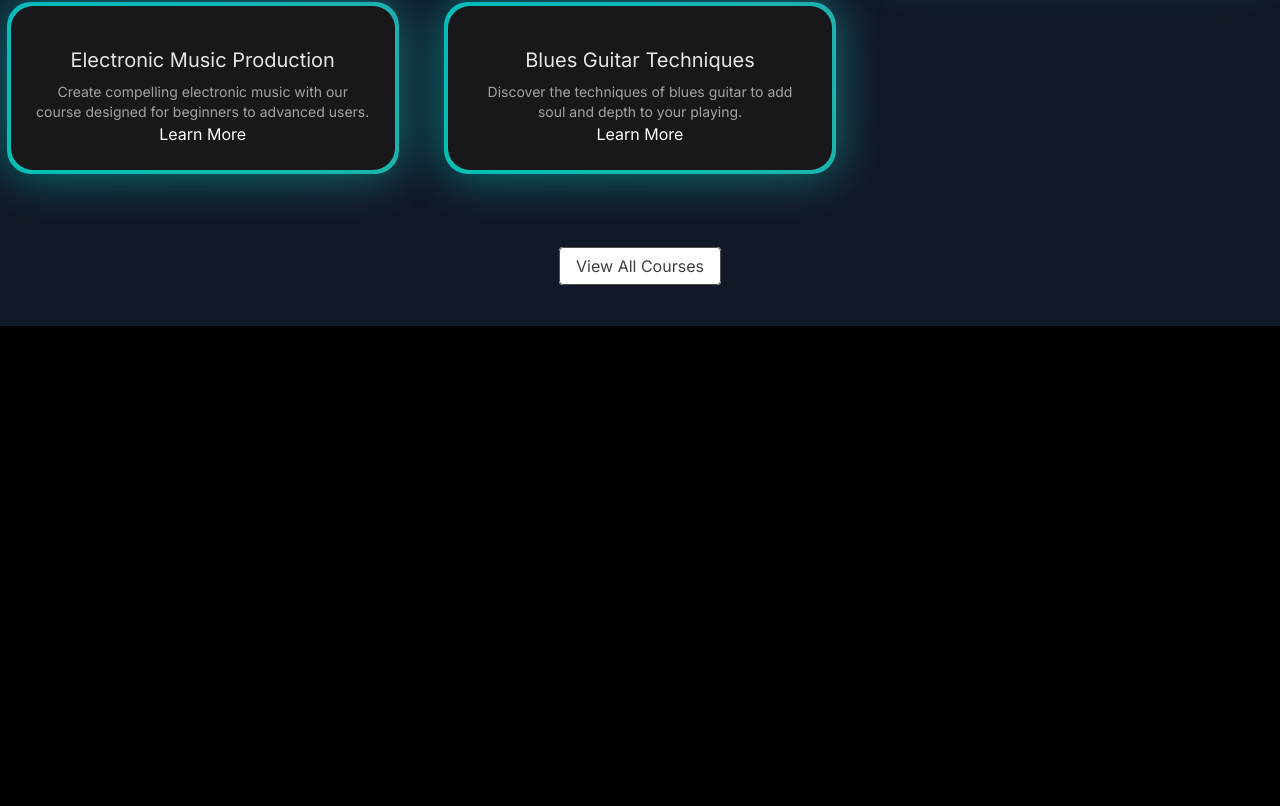
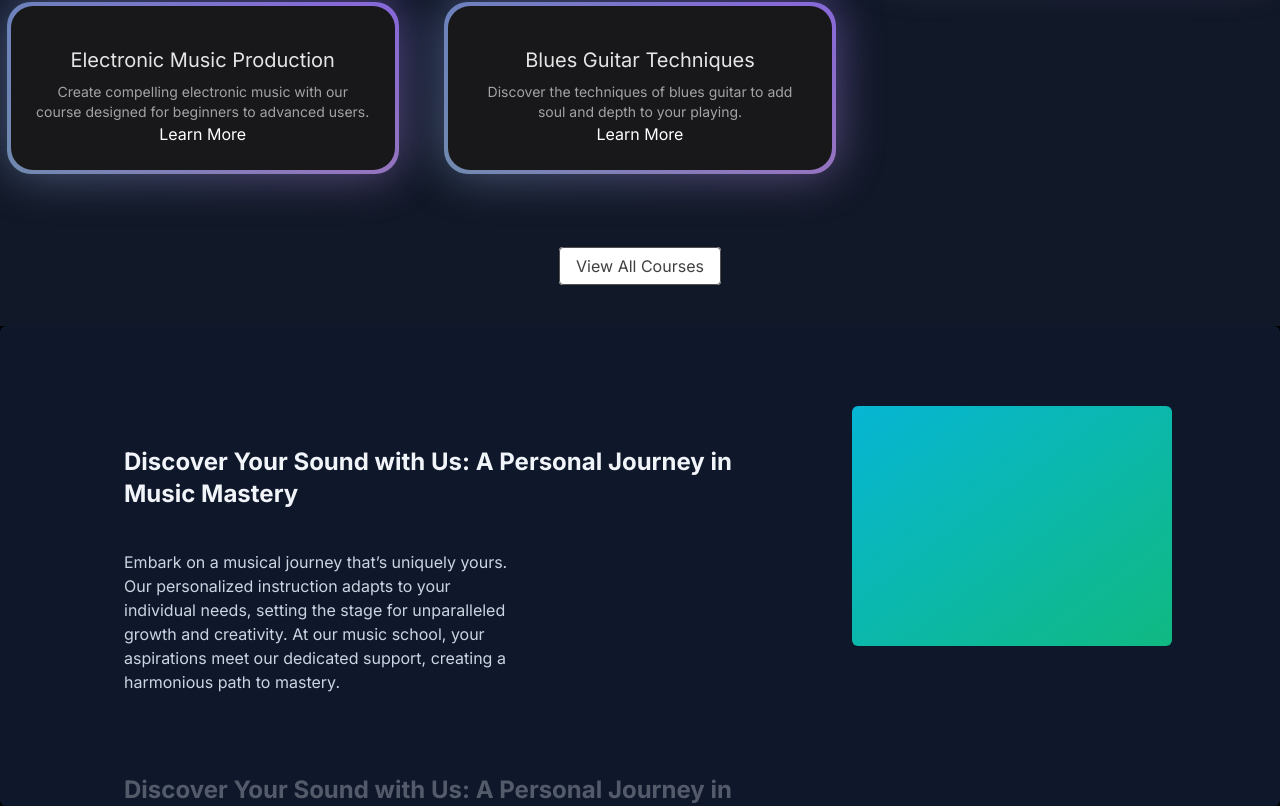
Before and after one commit to Shaaz383/my-music-website, a Next.js app: page / in a window 1280 px wide. Shown: the part 1022-1828 px from the top of the page. Before the commit the page ends 1348 px from the top, so only its background shows below. Built offline with nearby package versions, Linux system fonts and the light colour scheme.

Commit message:
Add why choose us section

```diff
--- a/src/app/page.tsx
+++ b/src/app/page.tsx
@@ -1,5 +1,6 @@
 import FeaturedCourses from "@/components/FeaturedCourses";
 import HeroSection from "@/components/HeroSection";
+import WhyChooseUs from "@/components/WhyChooseUs";
 
 
 export default function Home() {
@@ -9,6 +10,7 @@
 
     <HeroSection/>
     <FeaturedCourses/>
+    <WhyChooseUs/>
    </main>
   );
 }
--- /dev/null
+++ b/src/components/WhyChooseUs.tsx
@@ -0,0 +1,47 @@
+
+"use client";
+import React from "react";
+import { StickyScroll } from "./ui/sticky-scroll-reveal";
+
+const musicSchoolContent = [
+    {
+      title: 'Discover Your Sound with Us: A Personal Journey in Music Mastery',
+      description:
+        'Embark on a musical journey that’s uniquely yours. Our personalized instruction adapts to your individual needs, setting the stage for unparalleled growth and creativity. At our music school, your aspirations meet our dedicated support, creating a harmonious path to mastery.',
+    },
+    {
+      title: 'Discover Your Sound with Us: A Personal Journey in Music Mastery',
+      description:
+        'Embark on a musical journey that’s uniquely yours. Our personalized instruction adapts to your individual needs, setting the stage for unparalleled growth and creativity. At our music school, your aspirations meet our dedicated support, creating a harmonious path to mastery.',
+    },
+    {
+      title: 'Discover Your Sound with Us: A Personal Journey in Music Mastery',
+      description:
+        'Embark on a musical journey that’s uniquely yours. Our personalized instruction adapts to your individual needs, setting the stage for unparalleled growth and creativity. At our music school, your aspirations meet our dedicated support, creating a harmonious path to mastery.',
+    },
+    {
+      title: 'Live Feedback & Engagement',
+      description:
+        'Immerse yourself in an interactive learning experience where feedback is immediate, just like real-time changes in a collaborative project. This approach enhances your understanding and mastery of music concepts and performance techniques.',
+    },
+    {
+      title: 'Cutting-Edge Curriculum',
+      description:
+        'Our curriculum is continuously updated to include the latest music education trends and technologies, ensuring you’re always learning with the most current and effective methods. Say goodbye to outdated materials and welcome an education that evolves with the industry.',
+    },
+    {
+      title: 'Limitless Learning Opportunities',
+      description:
+        'With our expansive resource library and dynamic course offerings, you’ll never find yourself without something new to explore. Our platform provides continuous opportunities for growth, ensuring your musical skills are always advancing.',
+    },
+  ];
+
+function WhyChooseUs() {
+  return (
+    <div>
+        <StickyScroll content={musicSchoolContent} />
+    </div>
+  )
+}
+
+export default WhyChooseUs
--- /dev/null
+++ b/src/components/ui/sticky-scroll-reveal.tsx
@@ -0,0 +1,112 @@
+"use client";
+import React, { useEffect, useRef, useState } from "react";
+import { useMotionValueEvent, useScroll } from "framer-motion";
+import { motion } from "framer-motion";
+import { cn } from "@/utils/cn";
+
+export const StickyScroll = ({
+  content,
+  contentClassName,
+}: {
+  content: {
+    title: string;
+    description: string;
+    content?: React.ReactNode | any;
+  }[];
+  contentClassName?: string;
+}) => {
+  const [activeCard, setActiveCard] = React.useState(0);
+  const ref = useRef<any>(null);
+  const { scrollYProgress } = useScroll({
+    // uncomment line 22 and comment line 23 if you DONT want the overflow container and want to have it change on the entire page scroll
+    // target: ref
+    container: ref,
+    offset: ["start start", "end start"],
+  });
+  const cardLength = content.length;
+
+  useMotionValueEvent(scrollYProgress, "change", (latest) => {
+    const cardsBreakpoints = content.map((_, index) => index / cardLength);
+    const closestBreakpointIndex = cardsBreakpoints.reduce(
+      (acc, breakpoint, index) => {
+        const distance = Math.abs(latest - breakpoint);
+        if (distance < Math.abs(latest - cardsBreakpoints[acc])) {
+          return index;
+        }
+        return acc;
+      },
+      0
+    );
+    setActiveCard(closestBreakpointIndex);
+  });
+
+  const backgroundColors = [
+    "var(--slate-900)",
+    "var(--black)",
+    "var(--neutral-900)",
+  ];
+  const linearGradients = [
+    "linear-gradient(to bottom right, var(--cyan-500), var(--emerald-500))",
+    "linear-gradient(to bottom right, var(--pink-500), var(--indigo-500))",
+    "linear-gradient(to bottom right, var(--orange-500), var(--yellow-500))",
+  ];
+
+  const [backgroundGradient, setBackgroundGradient] = useState(
+    linearGradients[0]
+  );
+
+  useEffect(() => {
+    setBackgroundGradient(linearGradients[activeCard % linearGradients.length]);
+  }, [activeCard]);
+
+  return (
+    <motion.div
+      animate={{
+        backgroundColor: backgroundColors[activeCard % backgroundColors.length],
+      }}
+      className="h-[30rem] overflow-y-auto flex justify-center relative space-x-10 rounded-md p-10"
+      ref={ref}
+    >
+      <div className="div relative flex items-start px-4">
+        <div className="max-w-2xl">
+          {content.map((item, index) => (
+            <div key={item.title + index} className="my-20">
+              <motion.h2
+                initial={{
+                  opacity: 0,
+                }}
+                animate={{
+                  opacity: activeCard === index ? 1 : 0.3,
+                }}
+                className="text-2xl font-bold text-slate-100"
+              >
+                {item.title}
+              </motion.h2>
+              <motion.p
+                initial={{
+                  opacity: 0,
+                }}
+                animate={{
+                  opacity: activeCard === index ? 1 : 0.3,
+                }}
+                className="text-kg text-slate-300 max-w-sm mt-10"
+              >
+                {item.description}
+              </motion.p>
+            </div>
+          ))}
+          <div className="h-40" />
+        </div>
+      </div>
+      <div
+        style={{ background: backgroundGradient }}
+        className={cn(
+          "hidden lg:block h-60 w-80 rounded-md bg-white sticky top-10 overflow-hidden",
+          contentClassName
+        )}
+      >
+        {content[activeCard].content ?? null}
+      </div>
+    </motion.div>
+  );
+};
```
